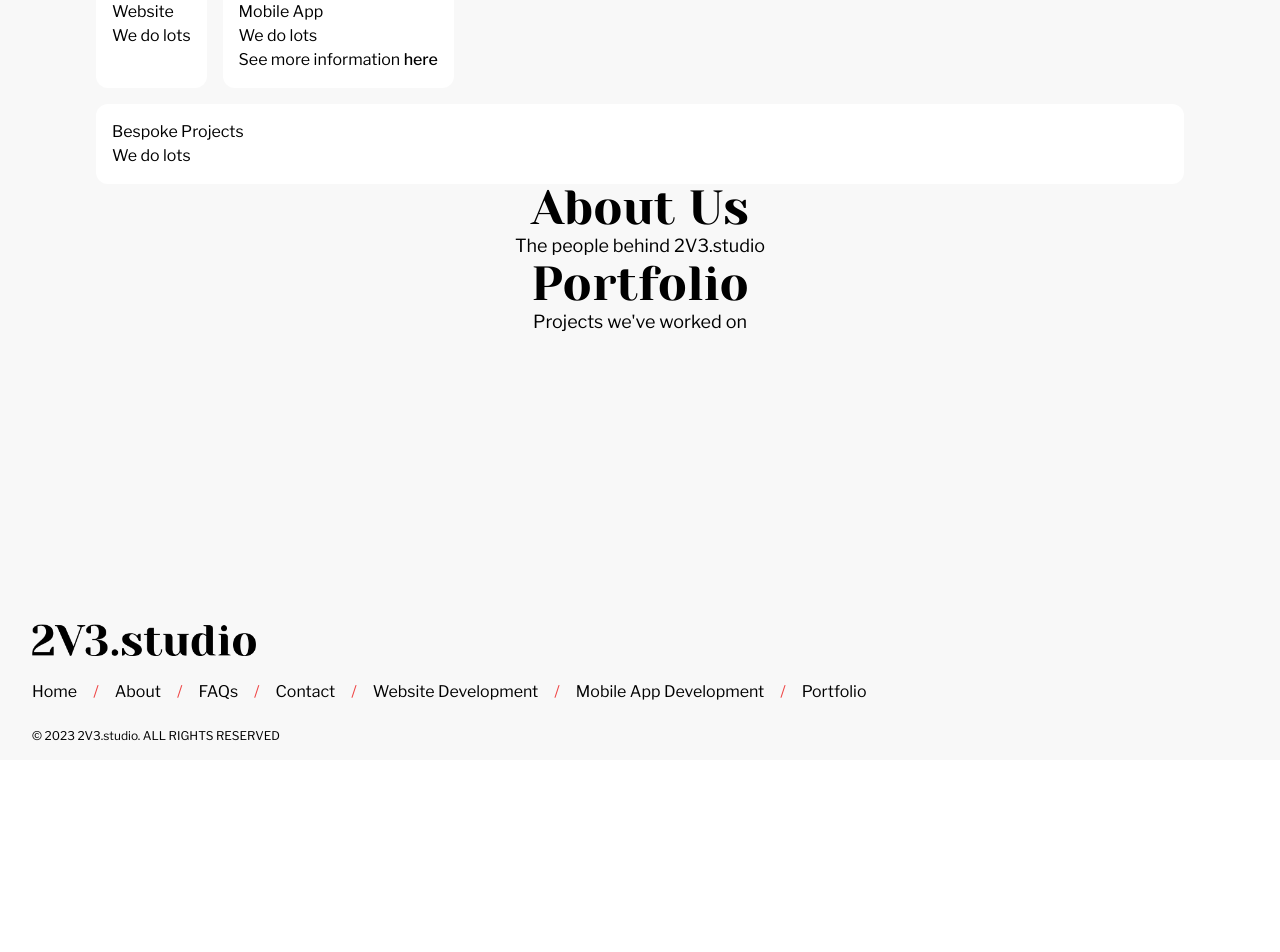
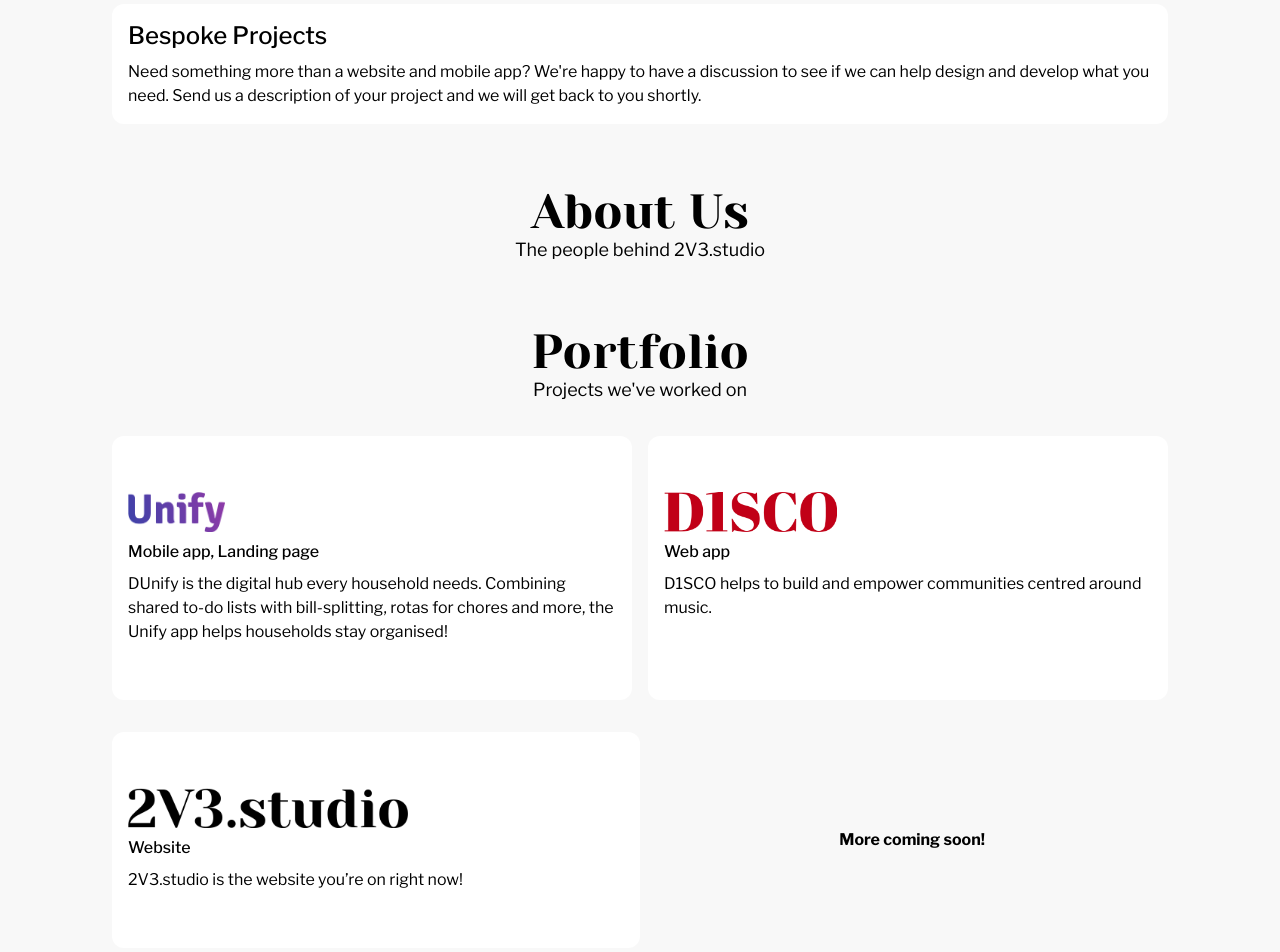
Before and after one commit to PaoloSait/calypso, a SvelteKit app: page / in a window 1280 px wide. Shown: the part 1100-2052 px from the top of the page. Before the commit the page ends 1860 px from the top, so only its background shows below. Built offline with nearby package versions, Linux system fonts and the light colour scheme.

Commit message:
Portfolio Section

```diff
--- a/src/lib/components/InfoCard.svelte
+++ b/src/lib/components/InfoCard.svelte
@@ -4,18 +4,19 @@
     export let link: string | undefined = undefined;
 </script>
 
-<div class="bg-white rounded-xl p-4">
-    <div>
+<div class="bg-white rounded-xl p-4 flex-col flex gap-2 w-full">
+    <div class="text-2xl font-medium">
         {title}
     </div>
     <div>
         {text}
     </div>
     {#if link}
-    <div>
-         See more information <a class="hover:underline font-medium" href={link}>here</a>
-    </div>
-
+        <div>
+            See more information <a
+                class="hover:underline font-medium"
+                href={link}>here</a
+            >
+        </div>
     {/if}
-
 </div>
--- /dev/null
+++ b/src/lib/components/ProjectCard.svelte
@@ -0,0 +1,20 @@
+<script lang="ts">
+    export let tags: string;
+    export let description: string;
+    export let imgSrc: string;
+    export let link: string | undefined = undefined;
+</script>
+
+<div class="bg-white rounded-xl px-4 py-14 flex-col flex gap-2 w-full">
+    {#if link}
+        <a class="h-10" href={link}>
+            <img class="object-scale-down h-10" src={imgSrc} alt="" />
+        </a>
+    {:else}<img src={imgSrc} alt="" />{/if}
+    <div class="font-medium">
+        {tags}
+    </div>
+    <div>
+        {description}
+    </div>
+</div>
--- a/src/routes/+page.svelte
+++ b/src/routes/+page.svelte
@@ -1,5 +1,6 @@
 <script>
     import InfoCard from "$lib/components/InfoCard.svelte";
+    import ProjectCard from "$lib/components/ProjectCard.svelte";
     import SectionHeader from "$lib/components/SectionHeader.svelte";
 </script>
 
@@ -17,25 +18,63 @@
         </div>
     </div>
 </div>
-<SectionHeader title={"Services"} subtitle={"Design and development"} />
-<SectionHeader title={"About Us"} subtitle={"The people behind 2V3.studio"} />
-<SectionHeader title={"Portfolio"} subtitle={"Projects we've worked on"} />
 
-<div class="h-[700px] px-24">
+<div class="px-28 py-16">
     <SectionHeader title={"Services"} subtitle={"Design and development"} />
-    <div class="flex flex-row gap-4">
-        <InfoCard title={"Website"} text={"We do lots"} />
-        <InfoCard title={"Mobile App"} text={"We do lots"} link={"/"} />
+    <div class="h-4" />
+    <div class="flex flex-row gap-4 w-full">
+        <InfoCard
+            title={"Website"}
+            text={"Digitise your business and reach new audiences with a custom designed website."}
+            link={"/"}
+        />
+        <InfoCard
+            title={"Mobile App"}
+            text={"Give your customers a first class user experience with a fast, easy to use mobile application."}
+            link={"/"}
+        />
     </div>
-    <div class="h-4"></div>
-    <InfoCard title={"Bespoke Projects"} text={"We do lots"} />
+    <div class="h-4" />
+    <InfoCard
+        title={"Bespoke Projects"}
+        text={"Need something more than a website and mobile app? We're happy to have a discussion to see if we can help design and develop what you need. Send us a description of your project and we will get back to you shortly."}
+    />
+    <div class="h-16" />
     <SectionHeader
         title={"About Us"}
         subtitle={"The people behind 2V3.studio"}
     />
+    <div class="h-16" />
     <SectionHeader title={"Portfolio"} subtitle={"Projects we've worked on"} />
+    <div class="h-8" />
+    <div class="flex flex-row gap-4 w-full">
+        <ProjectCard
+            tags={"Mobile app, Landing page"}
+            description={"DUnify is the digital hub every household needs. Combining shared to-do lists with bill-splitting, rotas for chores and more, the Unify app helps households stay organised!"}
+            link={"/"}
+            imgSrc={"/Unify.png"}
+        />
+        <ProjectCard
+            tags={"Web app"}
+            description={"D1SCO helps to build and empower communities centred around music."}
+            link={"https://d1sco.vercel.app/"}
+            imgSrc={"/D1SCO.png"}
+        />
+    </div>
+    <div class="h-8" />
+    <div class="flex flex-row gap-4 w-full">
+        <ProjectCard
+            tags={"Website"}
+            description={"2V3.studio is the website you’re on right now!"}
+            link={"/"}
+            imgSrc={"/2V3.studio.png"}
+        />
+        <div class="w-full font-bold flex flex-row justify-center items-center">
+            More coming soon!
+        </div>
+    </div>
+    <div class="h-16" />
 </div>
-
 
 <style>
     .background {
```
Also changed, not shown: static/D1SCO.png (added), static/Unify.png (added).
